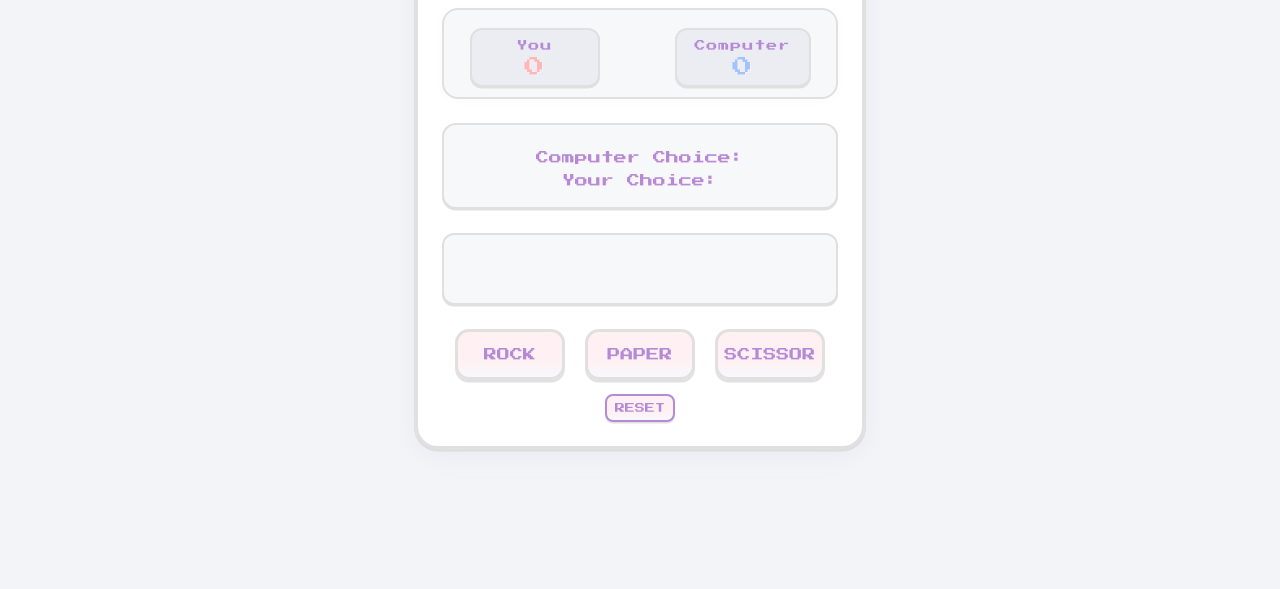
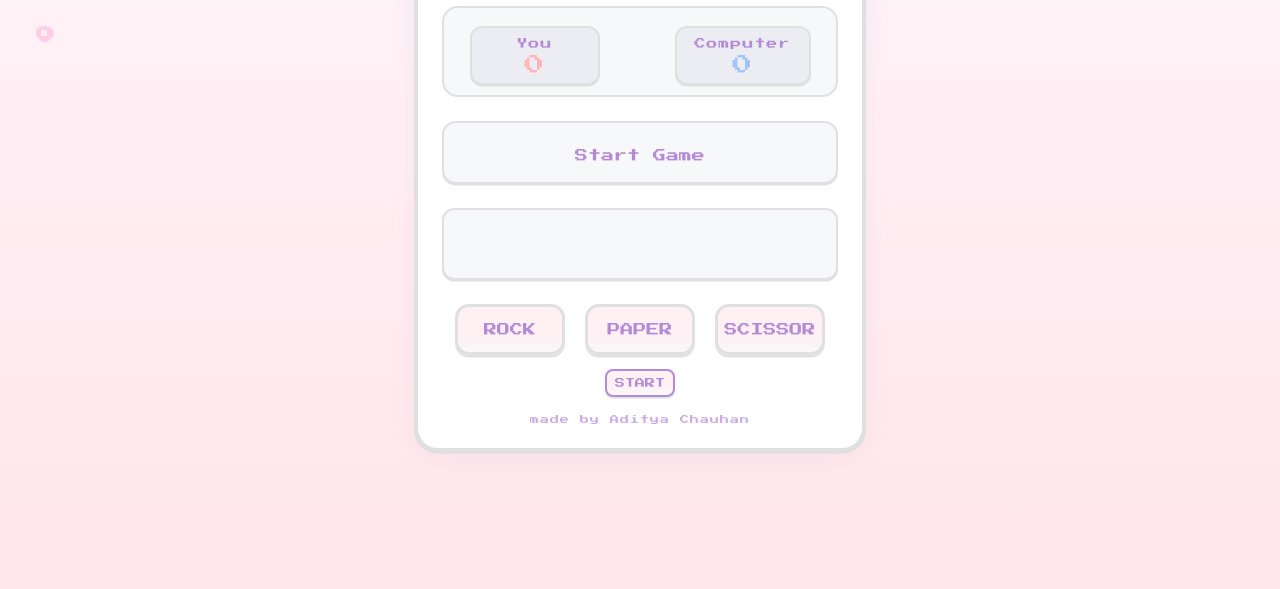
Before and after one commit to adiseeksagi/odin-rock-paper-scissors, a plain HTML site: page index.html in a window 1280 px wide. Shown: the part 211-800 px from the top of the page. Drawn offline with Linux system fonts and the light colour scheme.

Commit message:
COmplete

```diff
--- a/index.html
+++ b/index.html
@@ -8,6 +8,7 @@
     <link href="style.css" rel="stylesheet">
 </head>
 <body>
+    <div id="sakura-container"></div>
     <div id="gameWindow">
         <h1 id="gameTitle">Rock Paper Scissor</h1>
         <div id="scorebox">
@@ -39,6 +40,7 @@
         <div id="reset-container">
             <button id="resetBtn">Reset</button>
         </div>
+        <footer id="gameFooter">made by Aditya Chauhan</footer>
     </div>
 </body>
 </html>
--- a/script.js
+++ b/script.js
@@ -27,49 +27,26 @@ function getUserchoice() {
     var paper=document.querySelector('#paper');
     var scissor=document.querySelector('#scissor');
 
-    //returning User's choice
-    rock.addEventListener("click", ()=> {
+    function handleUserClick(userInput) {
+        // Only allow play if the reset button is not showing 'Start'
+        const resetBtn = document.getElementById('resetBtn');
+        if (resetBtn && resetBtn.textContent === 'Start') {
+            return;
+        }
         if (gameState.isWaitingForInput) {
-            const userInput="rock";
-            document.querySelector("#userChoice").textContent=userInput;
+            document.querySelector('#userChoice').textContent=userInput;
             const computeInput=getComputerchoice();
-
             gameState.userChoice = userInput;
             gameState.computerChoice = computeInput;
             gameState.isWaitingForInput = false;
-
             // Now play the round
             playRound([computeInput, userInput]);
         }
-    })
-    paper.addEventListener("click", ()=> {
-        if (gameState.isWaitingForInput) {
-            const userInput="paper";
-            document.querySelector("#userChoice").textContent=userInput;
-            const computeInput=getComputerchoice();
+    }
 
-            gameState.userChoice = userInput;
-            gameState.computerChoice = computeInput;
-            gameState.isWaitingForInput = false;
-
-            // Now play the round
-            playRound([computeInput, userInput]);
-        }
-    })
-    scissor.addEventListener("click", ()=> {
-        if (gameState.isWaitingForInput) {
-            const userInput="scissor";
-            document.querySelector("#userChoice").textContent=userInput;
-            const computeInput=getComputerchoice();
-
-            gameState.userChoice = userInput;
-            gameState.computerChoice = computeInput;
-            gameState.isWaitingForInput = false;
-
-            // Now play the round
-            playRound([computeInput, userInput]);
-        }
-    })
+    rock.addEventListener("click", ()=> handleUserClick("rock"));
+    paper.addEventListener("click", ()=> handleUserClick("paper"));
+    scissor.addEventListener("click", ()=> handleUserClick("scissor"));
 }
 
 function playRound(arr) {
@@ -101,23 +78,111 @@ function playRound(arr) {
 // Initialize the game
 getUserchoice();
 
-// Reset feature
+// Helper to show Start Game message
+function showStartGameMessage() {
+    const gamebox = document.getElementById('gamebox');
+    if (gamebox) {
+        gamebox.innerHTML = '<div id="startGameMsg">Start Game</div>';
+    }
+    const resetBtn = document.getElementById('resetBtn');
+    if (resetBtn) {
+        resetBtn.textContent = 'Start';
+    }
+}
+
+// On initial load, show Start Game if both scores are zero
+if (uScore === 0 && cScore === 0) {
+    showStartGameMessage();
+}
+
+// Update gamebox to show choices
+function updateGameboxChoices() {
+    const gamebox = document.getElementById('gamebox');
+    if (gamebox) {
+        gamebox.innerHTML = `<div>Computer Choice: <span id="computerChoice">${gameState.computerChoice ? gameState.computerChoice : ''}</span></div><div>Your Choice: <span id="userChoice">${gameState.userChoice ? gameState.userChoice : ''}</span></div>`;
+    }
+}
+
+// Patch playRound to update gamebox
+const originalPlayRound = playRound;
+playRound = function(arr) {
+    updateGameboxChoices();
+    originalPlayRound(arr);
+}
+
+// Reset/Start feature
 const resetBtn = document.getElementById('resetBtn');
 if (resetBtn) {
     resetBtn.addEventListener('click', () => {
+        if (resetBtn.textContent === 'Start') {
+            // Start the game: show choices, set button to Reset
+            updateGameboxChoices();
+            resetBtn.textContent = 'Reset';
+            // Reset win comment and state
+            document.querySelector('#winComment').textContent = '';
+            gameState.userChoice = null;
+            gameState.computerChoice = null;
+            gameState.isWaitingForInput = true;
+        } else {
             // Reset scores
             uScore = 0;
             cScore = 0;
             userScore.textContent = '0';
             computerScore.textContent = '0';
-        // Reset choices
-        document.querySelector('#userChoice').textContent = '';
-        document.querySelector('#computerChoice').textContent = '';
+            // Show Start Game message and set button to Start
+            showStartGameMessage();
             // Reset win comment
             document.querySelector('#winComment').textContent = '';
             // Reset game state
             gameState.userChoice = null;
             gameState.computerChoice = null;
             gameState.isWaitingForInput = true;
+        }
     });
 }
+
+// Sakura (cherry blossom) petal animation
+(function sakuraBlossom() {
+    const container = document.getElementById('sakura-container');
+    const petalCount = 18;
+    const vw = Math.max(document.documentElement.clientWidth, window.innerWidth || 0);
+
+    function randomBetween(a, b) {
+        return a + Math.random() * (b - a);
+    }
+
+    function createPetal() {
+        const petal = document.createElement('div');
+        petal.className = 'sakura-petal';
+        const startLeft = randomBetween(0, vw - 20);
+        const duration = randomBetween(7, 14); // seconds
+        const delay = randomBetween(0, 6); // seconds
+        const size = randomBetween(12, 22);
+
+        petal.style.left = `${startLeft}px`;
+        petal.style.width = `${size}px`;
+        petal.style.height = `${size}px`;
+        petal.style.opacity = randomBetween(0.7, 0.95);
+        petal.style.animationDuration = `${duration}s`;
+        petal.style.animationDelay = `${delay}s`;
+        petal.style.transform = `rotateZ(${randomBetween(-30, 30)}deg)`;
+
+        container.appendChild(petal);
+
+        // Remove petal after animation
+        setTimeout(() => {
+            petal.remove();
+        }, (duration + delay) * 1000);
+    }
+
+    // Generate petals at intervals
+    setInterval(() => {
+        if (document.hidden) return;
+        createPetal();
+    }, 700);
+
+    // Initial petals
+    for (let i = 0; i < petalCount; i++) {
+        setTimeout(createPetal, i * 400);
+    }
+})();
--- a/style.css
+++ b/style.css
@@ -7,11 +7,22 @@ body {
     min-height: 100vh;
     margin: 0;
     font-family: 'Press Start 2P', monospace;
-    background: #f3f4f8;
+    background: linear-gradient(180deg, #fff6fa 0%, #ffe5ec 100%);
     color: #6d6d6d;
 }
 
+#sakura-container {
+    position: fixed;
+    top: 0; left: 0;
+    width: 100vw;
+    height: 100vh;
+    pointer-events: none;
+    z-index: 1;
+}
+
 #gameWindow {
+    position: relative;
+    z-index: 2;
     background: #fff;
     padding: 32px 24px 24px 24px;
     border: 4px solid #e0e0e0;
@@ -198,3 +209,52 @@ body {
     outline: 2px solid #b48ad6;
     outline-offset: 2px;
 }
+
+#gameFooter {
+    font-family: 'Press Start 2P', monospace;
+    font-size: 9px;
+    color: #b48ad6;
+    opacity: 0.7;
+    text-align: center;
+    margin-top: 18px;
+    letter-spacing: 1px;
+}
+
+.sakura-petal {
+    position: absolute;
+    width: 18px;
+    height: 18px;
+    background: #ffbede;
+    /* Pixel art shape using clip-path polygon */
+    clip-path: polygon(
+        50% 0%, 60% 10%, 80% 10%, 100% 30%, 100% 60%, 80% 80%, 60% 100%,
+        50% 90%, 40% 100%, 20% 80%, 0% 60%, 0% 30%, 20% 10%, 40% 10%
+    );
+    image-rendering: pixelated;
+    opacity: 0.92;
+    pointer-events: none;
+    z-index: 1;
+    box-shadow: 0 2px 0 #ff84b1, 2px 2px 0 #fff;
+    animation: sakura-fall linear forwards;
+}
+
+.sakura-petal::after {
+    content: '';
+    display: block;
+    position: absolute;
+    left: 5px;
+    top: 5px;
+    width: 6px;
+    height: 6px;
+    background: #fff;
+    opacity: 0.7;
+    image-rendering: pixelated;
+    /* No border-radius for pixel look */
+}
+
+@keyframes sakura-fall {
+    to {
+        transform: translateY(100vh) rotateZ(360deg);
+        opacity: 0.7;
+    }
+}
```
Lines whose indentation alone changed are shown as unchanged.
